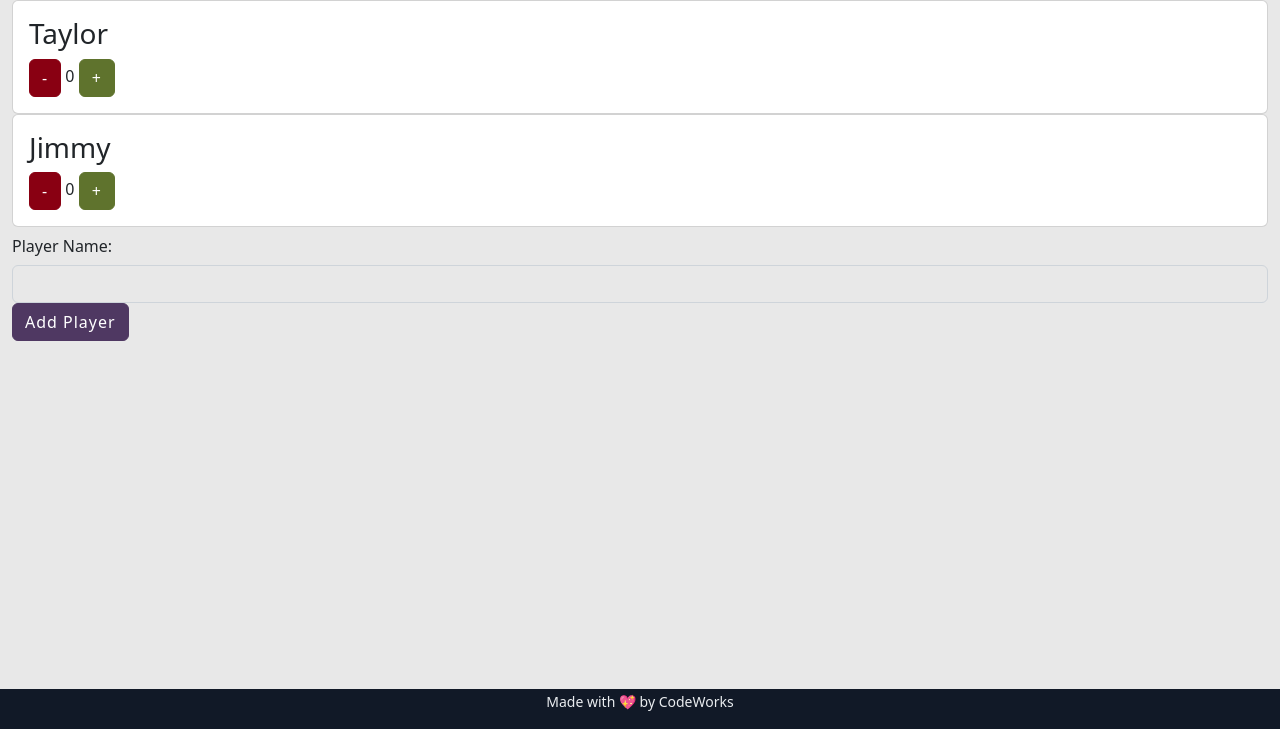
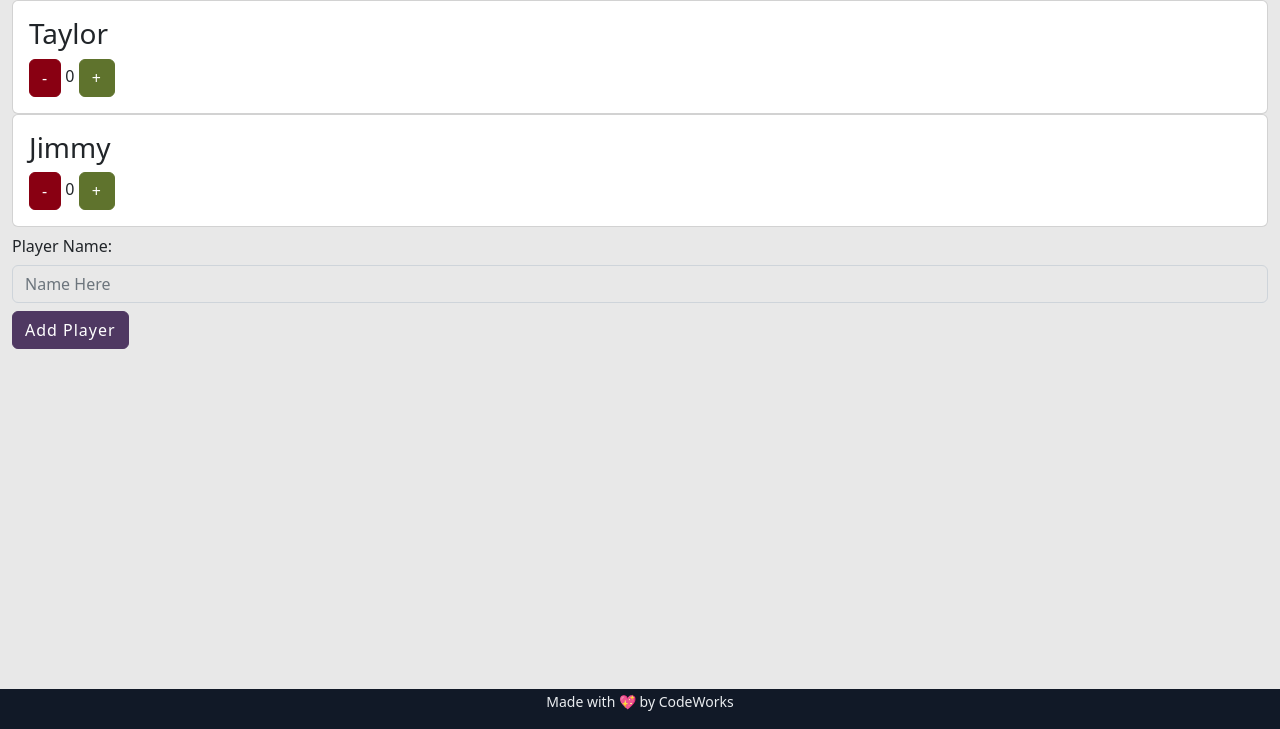
Before and after one commit to smithtaylord/game-night, a website with bundled scripts: page index.html in a window 1280 px wide. Shown: the part 71-800 px from the top of the page. Built offline with nearby package versions, Linux system fonts and the light colour scheme; a script that the page names is missing.

Commit message:
placeholder added to form

```diff
--- a/index.html
+++ b/index.html
@@ -38,10 +38,11 @@
           <form onsubmit="app.playersController.addPlayer()">
             <div>
               <label class="col-form-label" for="name">Player Name:</label>
-              <input class="form-control" type="text" minlength="2" maxlength="15" name="name" id="name" required />
+              <input class="form-control" type="text" minlength="2" maxlength="15" name="name" id="name"
+                placeholder="Name Here" required />
             </div>
             <div>
-              <button class="btn btn-info" type="submit">Add Player</button>
+              <button class="btn btn-info my-2" type="submit">Add Player</button>
             </div>
           </form>
         </div>
```
